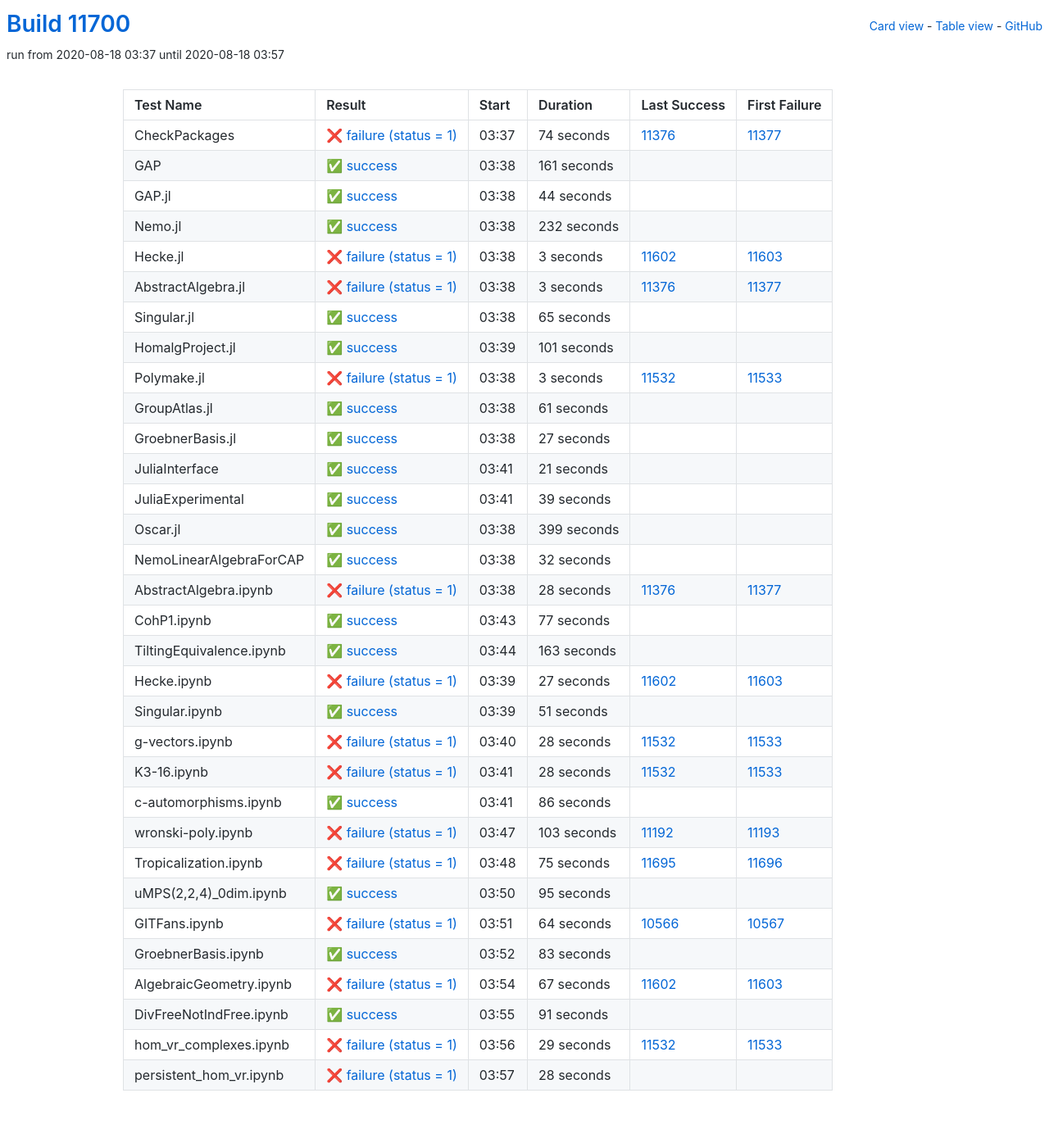
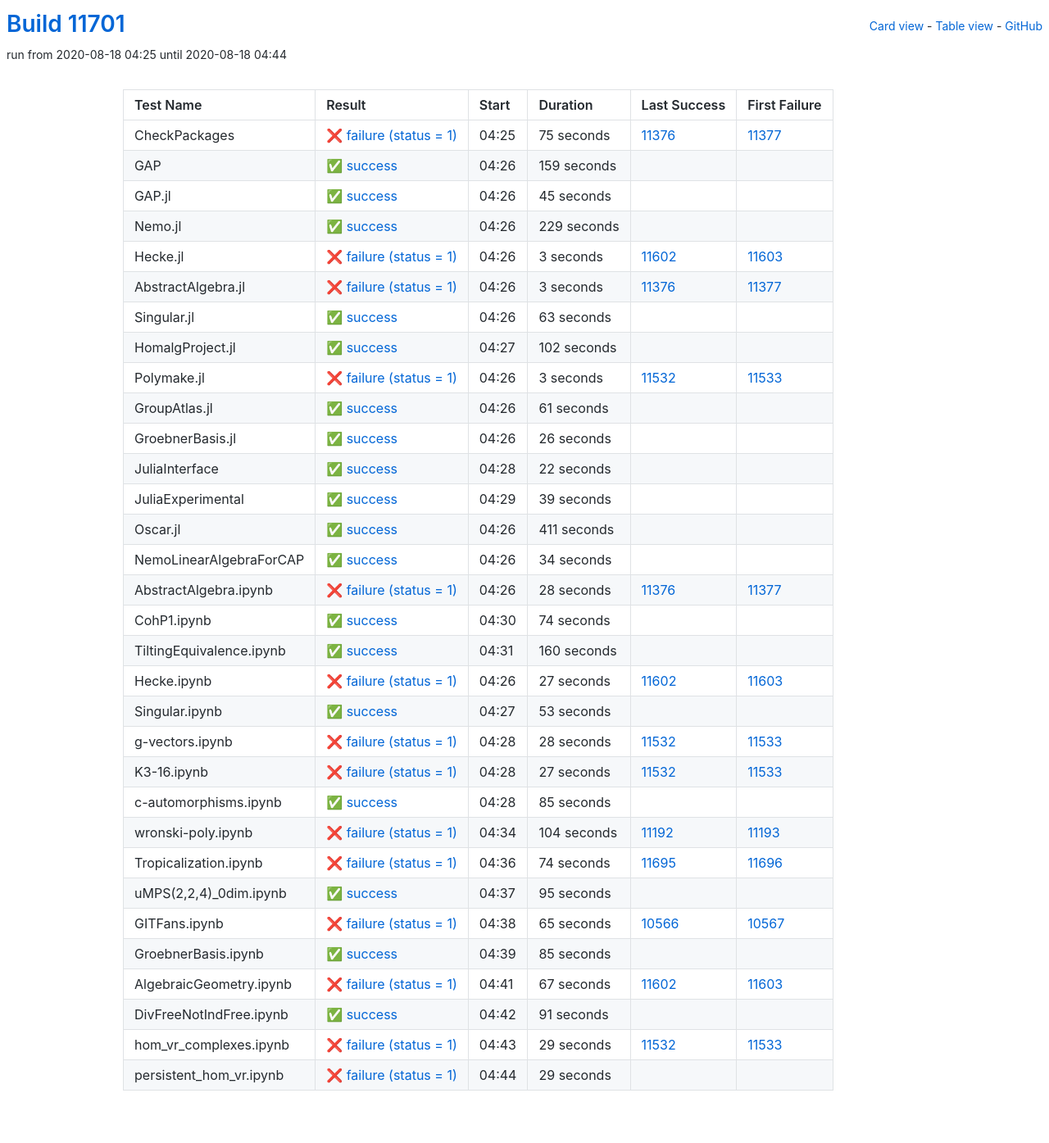
Before and after one commit to oscar-system/oscar-ci-status, a Jekyll site: the page built from table.html, in a window 1280 px wide. Shown: the whole page at 82% size. Built offline with Jekyll 4.4.1, drawn with Linux system fonts in a browser that asks for light colours.

Commit message:
Build #11701

```diff
--- a/_data/ci.yml
+++ b/_data/ci.yml
@@ -1,6 +1,6 @@
 ---
-build: 11700
-build_url: https://oscarci.mathematik.uni-kl.de/job/oscar/11700/
+build: 11701
+build_url: https://oscarci.mathematik.uni-kl.de/job/oscar/11701/
 job: oscar
 organization: oscar-system
 repo: oscar-ci-status
@@ -8,56 +8,56 @@
 tests:
 - name: CheckPackages
   id: checkpackages
-  log: https://oscarci.mathematik.uni-kl.de/job/oscar/11700/artifact/logs/build-11700/CheckPackages.log
-  start: 2020-08-18 03:37
+  log: https://oscarci.mathematik.uni-kl.de/job/oscar/11701/artifact/logs/build-11701/CheckPackages.log
+  start: 2020-08-18 04:25
   success: false
   exitcode: 1
   status: failure
-  duration: 74
+  duration: 75
   last_success: 11376
   last_success_url: https://oscarci.mathematik.uni-kl.de/job/oscar/11376/
   first_failure: 11377
   first_failure_url: https://oscarci.mathematik.uni-kl.de/job/oscar/11377/
 - name: GAP
   id: gap
-  log: https://oscarci.mathematik.uni-kl.de/job/oscar/11700/artifact/logs/build-11700/GAP.log
-  start: 2020-08-18 03:38
+  log: https://oscarci.mathematik.uni-kl.de/job/oscar/11701/artifact/logs/build-11701/GAP.log
+  start: 2020-08-18 04:26
   success: true
   exitcode: 0
   status: success
-  duration: 161
+  duration: 159
   last_success: false
   last_success_url:
   first_failure: false
   first_failure_url:
 - name: GAP.jl
   id: gap-jl
-  log: https://oscarci.mathematik.uni-kl.de/job/oscar/11700/artifact/logs/build-11700/GAP.jl.log
-  start: 2020-08-18 03:38
+  log: https://oscarci.mathematik.uni-kl.de/job/oscar/11701/artifact/logs/build-11701/GAP.jl.log
+  start: 2020-08-18 04:26
   success: true
   exitcode: 0
   status: success
-  duration: 44
+  duration: 45
   last_success: false
   last_success_url:
   first_failure: false
   first_failure_url:
 - name: Nemo.jl
   id: nemo-jl
-  log: https://oscarci.mathematik.uni-kl.de/job/oscar/11700/artifact/logs/build-11700/Nemo.jl.log
-  start: 2020-08-18 03:38
+  log: https://oscarci.mathematik.uni-kl.de/job/oscar/11701/artifact/logs/build-11701/Nemo.jl.log
+  start: 2020-08-18 04:26
   success: true
   exitcode: 0
   status: success
-  duration: 232
+  duration: 229
   last_success: false
   last_success_url:
   first_failure: false
   first_failure_url:
 - name: Hecke.jl
   id: hecke-jl
-  log: https://oscarci.mathematik.uni-kl.de/job/oscar/11700/artifact/logs/build-11700/Hecke.jl.log
-  start: 2020-08-18 03:38
+  log: https://oscarci.mathematik.uni-kl.de/job/oscar/11701/artifact/logs/build-11701/Hecke.jl.log
+  start: 2020-08-18 04:26
   success: false
   exitcode: 1
   status: failure
@@ -68,8 +68,8 @@
   first_failure_url: https://oscarci.mathematik.uni-kl.de/job/oscar/11603/
 - name: AbstractAlgebra.jl
   id: abstractalgebra-jl
-  log: https://oscarci.mathematik.uni-kl.de/job/oscar/11700/artifact/logs/build-11700/AbstractAlgebra.jl.log
-  start: 2020-08-18 03:38
+  log: https://oscarci.mathematik.uni-kl.de/job/oscar/11701/artifact/logs/build-11701/AbstractAlgebra.jl.log
+  start: 2020-08-18 04:26
   success: false
   exitcode: 1
   status: failure
@@ -80,32 +80,32 @@
   first_failure_url: https://oscarci.mathematik.uni-kl.de/job/oscar/11377/
 - name: Singular.jl
   id: singular-jl
-  log: https://oscarci.mathematik.uni-kl.de/job/oscar/11700/artifact/logs/build-11700/Singular.jl.log
-  start: 2020-08-18 03:38
+  log: https://oscarci.mathematik.uni-kl.de/job/oscar/11701/artifact/logs/build-11701/Singular.jl.log
+  start: 2020-08-18 04:26
   success: true
   exitcode: 0
   status: success
-  duration: 65
+  duration: 63
   last_success: false
   last_success_url:
   first_failure: false
   first_failure_url:
 - name: HomalgProject.jl
   id: homalgproject-jl
-  log: https://oscarci.mathematik.uni-kl.de/job/oscar/11700/artifact/logs/build-11700/HomalgProject.jl.log
-  start: 2020-08-18 03:39
+  log: https://oscarci.mathematik.uni-kl.de/job/oscar/11701/artifact/logs/build-11701/HomalgProject.jl.log
+  start: 2020-08-18 04:27
   success: true
   exitcode: 0
   status: success
-  duration: 101
+  duration: 102
   last_success: false
   last_success_url:
   first_failure: false
   first_failure_url:
 - name: Polymake.jl
   id: polymake-jl
-  log: https://oscarci.mathematik.uni-kl.de/job/oscar/11700/artifact/logs/build-11700/Polymake.jl.log
-  start: 2020-08-18 03:38
+  log: https://oscarci.mathematik.uni-kl.de/job/oscar/11701/artifact/logs/build-11701/Polymake.jl.log
+  start: 2020-08-18 04:26
   success: false
   exitcode: 1
   status: failure
@@ -116,8 +116,8 @@
   first_failure_url: https://oscarci.mathematik.uni-kl.de/job/oscar/11533/
 - name: GroupAtlas.jl
   id: groupatlas-jl
-  log: https://oscarci.mathematik.uni-kl.de/job/oscar/11700/artifact/logs/build-11700/GroupAtlas.jl.log
-  start: 2020-08-18 03:38
+  log: https://oscarci.mathematik.uni-kl.de/job/oscar/11701/artifact/logs/build-11701/GroupAtlas.jl.log
+  start: 2020-08-18 04:26
   success: true
   exitcode: 0
   status: success
@@ -128,32 +128,32 @@
   first_failure_url:
 - name: GroebnerBasis.jl
   id: groebnerbasis-jl
-  log: https://oscarci.mathematik.uni-kl.de/job/oscar/11700/artifact/logs/build-11700/GroebnerBasis.jl.log
-  start: 2020-08-18 03:38
+  log: https://oscarci.mathematik.uni-kl.de/job/oscar/11701/artifact/logs/build-11701/GroebnerBasis.jl.log
+  start: 2020-08-18 04:26
   success: true
   exitcode: 0
   status: success
-  duration: 27
+  duration: 26
   last_success: false
   last_success_url:
   first_failure: false
   first_failure_url:
 - name: JuliaInterface
   id: juliainterface
-  log: https://oscarci.mathematik.uni-kl.de/job/oscar/11700/artifact/logs/build-11700/JuliaInterface.log
-  start: 2020-08-18 03:41
+  log: https://oscarci.mathematik.uni-kl.de/job/oscar/11701/artifact/logs/build-11701/JuliaInterface.log
+  start: 2020-08-18 04:28
   success: true
   exitcode: 0
   status: success
-  duration: 21
+  duration: 22
   last_success: false
   last_success_url:
   first_failure: false
   first_failure_url:
 - name: JuliaExperimental
   id: juliaexperimental
-  log: https://oscarci.mathematik.uni-kl.de/job/oscar/11700/artifact/logs/build-11700/JuliaExperimental.log
-  start: 2020-08-18 03:41
+  log: https://oscarci.mathematik.uni-kl.de/job/oscar/11701/artifact/logs/build-11701/JuliaExperimental.log
+  start: 2020-08-18 04:29
   success: true
   exitcode: 0
   status: success
@@ -164,32 +164,32 @@
   first_failure_url:
 - name: Oscar.jl
   id: oscar-jl
-  log: https://oscarci.mathematik.uni-kl.de/job/oscar/11700/artifact/logs/build-11700/Oscar.jl.log
-  start: 2020-08-18 03:38
+  log: https://oscarci.mathematik.uni-kl.de/job/oscar/11701/artifact/logs/build-11701/Oscar.jl.log
+  start: 2020-08-18 04:26
   success: true
   exitcode: 0
   status: success
-  duration: 399
+  duration: 411
   last_success: false
   last_success_url:
   first_failure: false
   first_failure_url:
 - name: NemoLinearAlgebraForCAP
   id: nemolinearalgebraforcap
-  log: https://oscarci.mathematik.uni-kl.de/job/oscar/11700/artifact/logs/build-11700/NemoLinearAlgebraForCAP.log
-  start: 2020-08-18 03:38
+  log: https://oscarci.mathematik.uni-kl.de/job/oscar/11701/artifact/logs/build-11701/NemoLinearAlgebraForCAP.log
+  start: 2020-08-18 04:26
   success: true
   exitcode: 0
   status: success
-  duration: 32
+  duration: 34
   last_success: false
   last_success_url:
   first_failure: false
   first_failure_url:
 - name: AbstractAlgebra.ipynb
   id: abstractalgebra-ipynb
-  log: https://oscarci.mathematik.uni-kl.de/job/oscar/11700/artifact/logs/build-11700/AbstractAlgebra.ipynb.log
-  start: 2020-08-18 03:38
+  log: https://oscarci.mathematik.uni-kl.de/job/oscar/11701/artifact/logs/build-11701/AbstractAlgebra.ipynb.log
+  start: 2020-08-18 04:26
   success: false
   exitcode: 1
   status: failure
@@ -200,32 +200,32 @@
   first_failure_url: https://oscarci.mathematik.uni-kl.de/job/oscar/11377/
 - name: CohP1.ipynb
   id: cohp1-ipynb
-  log: https://oscarci.mathematik.uni-kl.de/job/oscar/11700/artifact/logs/build-11700/CohP1.ipynb.log
-  start: 2020-08-18 03:43
+  log: https://oscarci.mathematik.uni-kl.de/job/oscar/11701/artifact/logs/build-11701/CohP1.ipynb.log
+  start: 2020-08-18 04:30
   success: true
   exitcode: 0
   status: success
-  duration: 77
+  duration: 74
   last_success: false
   last_success_url:
   first_failure: false
   first_failure_url:
 - name: TiltingEquivalence.ipynb
   id: tiltingequivalence-ipynb
-  log: https://oscarci.mathematik.uni-kl.de/job/oscar/11700/artifact/logs/build-11700/TiltingEquivalence.ipynb.log
-  start: 2020-08-18 03:44
+  log: https://oscarci.mathematik.uni-kl.de/job/oscar/11701/artifact/logs/build-11701/TiltingEquivalence.ipynb.log
+  start: 2020-08-18 04:31
   success: true
   exitcode: 0
   status: success
-  duration: 163
+  duration: 160
   last_success: false
   last_success_url:
   first_failure: false
   first_failure_url:
 - name: Hecke.ipynb
   id: hecke-ipynb
-  log: https://oscarci.mathematik.uni-kl.de/job/oscar/11700/artifact/logs/build-11700/Hecke.ipynb.log
-  start: 2020-08-18 03:39
+  log: https://oscarci.mathematik.uni-kl.de/job/oscar/11701/artifact/logs/build-11701/Hecke.ipynb.log
+  start: 2020-08-18 04:26
   success: false
   exitcode: 1
   status: failure
@@ -236,20 +236,20 @@
   first_failure_url: https://oscarci.mathematik.uni-kl.de/job/oscar/11603/
 - name: Singular.ipynb
   id: singular-ipynb
-  log: https://oscarci.mathematik.uni-kl.de/job/oscar/11700/artifact/logs/build-11700/Singular.ipynb.log
-  start: 2020-08-18 03:39
+  log: https://oscarci.mathematik.uni-kl.de/job/oscar/11701/artifact/logs/build-11701/Singular.ipynb.log
+  start: 2020-08-18 04:27
   success: true
   exitcode: 0
   status: success
-  duration: 51
+  duration: 53
   last_success: false
   last_success_url:
   first_failure: false
   first_failure_url:
 - name: g-vectors.ipynb
   id: g-vectors-ipynb
-  log: https://oscarci.mathematik.uni-kl.de/job/oscar/11700/artifact/logs/build-11700/g-vectors.ipynb.log
-  start: 2020-08-18 03:40
+  log: https://oscarci.mathematik.uni-kl.de/job/oscar/11701/artifact/logs/build-11701/g-vectors.ipynb.log
+  start: 2020-08-18 04:28
   success: false
   exitcode: 1
   status: failure
@@ -260,56 +260,56 @@
   first_failure_url: https://oscarci.mathematik.uni-kl.de/job/oscar/11533/
 - name: K3-16.ipynb
   id: k3-16-ipynb
-  log: https://oscarci.mathematik.uni-kl.de/job/oscar/11700/artifact/logs/build-11700/K3-16.ipynb.log
-  start: 2020-08-18 03:41
+  log: https://oscarci.mathematik.uni-kl.de/job/oscar/11701/artifact/logs/build-11701/K3-16.ipynb.log
+  start: 2020-08-18 04:28
   success: false
   exitcode: 1
   status: failure
-  duration: 28
+  duration: 27
   last_success: 11532
   last_success_url: https://oscarci.mathematik.uni-kl.de/job/oscar/11532/
   first_failure: 11533
   first_failure_url: https://oscarci.mathematik.uni-kl.de/job/oscar/11533/
 - name: c-automorphisms.ipynb
   id: c-automorphisms-ipynb
-  log: https://oscarci.mathematik.uni-kl.de/job/oscar/11700/artifact/logs/build-11700/c-automorphisms.ipynb.log
-  start: 2020-08-18 03:41
+  log: https://oscarci.mathematik.uni-kl.de/job/oscar/11701/artifact/logs/build-11701/c-automorphisms.ipynb.log
+  start: 2020-08-18 04:28
   success: true
   exitcode: 0
   status: success
-  duration: 86
+  duration: 85
   last_success: false
   last_success_url:
   first_failure: false
   first_failure_url:
 - name: wronski-poly.ipynb
   id: wronski-poly-ipynb
-  log: https://oscarci.mathematik.uni-kl.de/job/oscar/11700/artifact/logs/build-11700/wronski-poly.ipynb.log
-  start: 2020-08-18 03:47
+  log: https://oscarci.mathematik.uni-kl.de/job/oscar/11701/artifact/logs/build-11701/wronski-poly.ipynb.log
+  start: 2020-08-18 04:34
   success: false
   exitcode: 1
   status: failure
-  duration: 103
+  duration: 104
   last_success: 11192
   last_success_url: https://oscarci.mathematik.uni-kl.de/job/oscar/11192/
   first_failure: 11193
   first_failure_url: https://oscarci.mathematik.uni-kl.de/job/oscar/11193/
 - name: Tropicalization.ipynb
   id: tropicalization-ipynb
-  log: https://oscarci.mathematik.uni-kl.de/job/oscar/11700/artifact/logs/build-11700/Tropicalization.ipynb.log
-  start: 2020-08-18 03:48
+  log: https://oscarci.mathematik.uni-kl.de/job/oscar/11701/artifact/logs/build-11701/Tropicalization.ipynb.log
+  start: 2020-08-18 04:36
   success: false
   exitcode: 1
   status: failure
-  duration: 75
+  duration: 74
   last_success: 11695
   last_success_url: https://oscarci.mathematik.uni-kl.de/job/oscar/11695/
   first_failure: 11696
   first_failure_url: https://oscarci.mathematik.uni-kl.de/job/oscar/11696/
 - name: uMPS(2,2,4)_0dim.ipynb
   id: umps-2-2-4-0dim-ipynb
-  log: https://oscarci.mathematik.uni-kl.de/job/oscar/11700/artifact/logs/build-11700/uMPS-2-2-4-_0dim.ipynb.log
-  start: 2020-08-18 03:50
+  log: https://oscarci.mathematik.uni-kl.de/job/oscar/11701/artifact/logs/build-11701/uMPS-2-2-4-_0dim.ipynb.log
+  start: 2020-08-18 04:37
   success: true
   exitcode: 0
   status: success
@@ -320,32 +320,32 @@
   first_failure_url:
 - name: GITFans.ipynb
   id: gitfans-ipynb
-  log: https://oscarci.mathematik.uni-kl.de/job/oscar/11700/artifact/logs/build-11700/GITFans.ipynb.log
-  start: 2020-08-18 03:51
+  log: https://oscarci.mathematik.uni-kl.de/job/oscar/11701/artifact/logs/build-11701/GITFans.ipynb.log
+  start: 2020-08-18 04:38
   success: false
   exitcode: 1
   status: failure
-  duration: 64
+  duration: 65
   last_success: 10566
   last_success_url: https://oscarci.mathematik.uni-kl.de/job/oscar/10566/
   first_failure: 10567
   first_failure_url: https://oscarci.mathematik.uni-kl.de/job/oscar/10567/
 - name: GroebnerBasis.ipynb
   id: groebnerbasis-ipynb
-  log: https://oscarci.mathematik.uni-kl.de/job/oscar/11700/artifact/logs/build-11700/GroebnerBasis.ipynb.log
-  start: 2020-08-18 03:52
+  log: https://oscarci.mathematik.uni-kl.de/job/oscar/11701/artifact/logs/build-11701/GroebnerBasis.ipynb.log
+  start: 2020-08-18 04:39
   success: true
   exitcode: 0
   status: success
-  duration: 83
+  duration: 85
   last_success: false
   last_success_url:
   first_failure: false
   first_failure_url:
 - name: AlgebraicGeometry.ipynb
   id: algebraicgeometry-ipynb
-  log: https://oscarci.mathematik.uni-kl.de/job/oscar/11700/artifact/logs/build-11700/AlgebraicGeometry.ipynb.log
-  start: 2020-08-18 03:54
+  log: https://oscarci.mathematik.uni-kl.de/job/oscar/11701/artifact/logs/build-11701/AlgebraicGeometry.ipynb.log
+  start: 2020-08-18 04:41
   success: false
   exitcode: 1
   status: failure
@@ -356,8 +356,8 @@
   first_failure_url: https://oscarci.mathematik.uni-kl.de/job/oscar/11603/
 - name: DivFreeNotIndFree.ipynb
   id: divfreenotindfree-ipynb
-  log: https://oscarci.mathematik.uni-kl.de/job/oscar/11700/artifact/logs/build-11700/DivFreeNotIndFree.ipynb.log
-  start: 2020-08-18 03:55
+  log: https://oscarci.mathematik.uni-kl.de/job/oscar/11701/artifact/logs/build-11701/DivFreeNotIndFree.ipynb.log
+  start: 2020-08-18 04:42
   success: true
   exitcode: 0
   status: success
@@ -368,8 +368,8 @@
   first_failure_url:
 - name: hom_vr_complexes.ipynb
   id: hom-vr-complexes-ipynb
-  log: https://oscarci.mathematik.uni-kl.de/job/oscar/11700/artifact/logs/build-11700/hom_vr_complexes.ipynb.log
-  start: 2020-08-18 03:56
+  log: https://oscarci.mathematik.uni-kl.de/job/oscar/11701/artifact/logs/build-11701/hom_vr_complexes.ipynb.log
+  start: 2020-08-18 04:43
   success: false
   exitcode: 1
   status: failure
@@ -380,12 +380,12 @@
   first_failure_url: https://oscarci.mathematik.uni-kl.de/job/oscar/11533/
 - name: persistent_hom_vr.ipynb
   id: persistent-hom-vr-ipynb
-  log: https://oscarci.mathematik.uni-kl.de/job/oscar/11700/artifact/logs/build-11700/persistent_hom_vr.ipynb.log
-  start: 2020-08-18 03:57
+  log: https://oscarci.mathematik.uni-kl.de/job/oscar/11701/artifact/logs/build-11701/persistent_hom_vr.ipynb.log
+  start: 2020-08-18 04:44
   success: false
   exitcode: 1
   status: failure
-  duration: 28
+  duration: 29
   last_success: false
   last_success_url:
   first_failure: false
```
Also changed, not shown: README.md.
